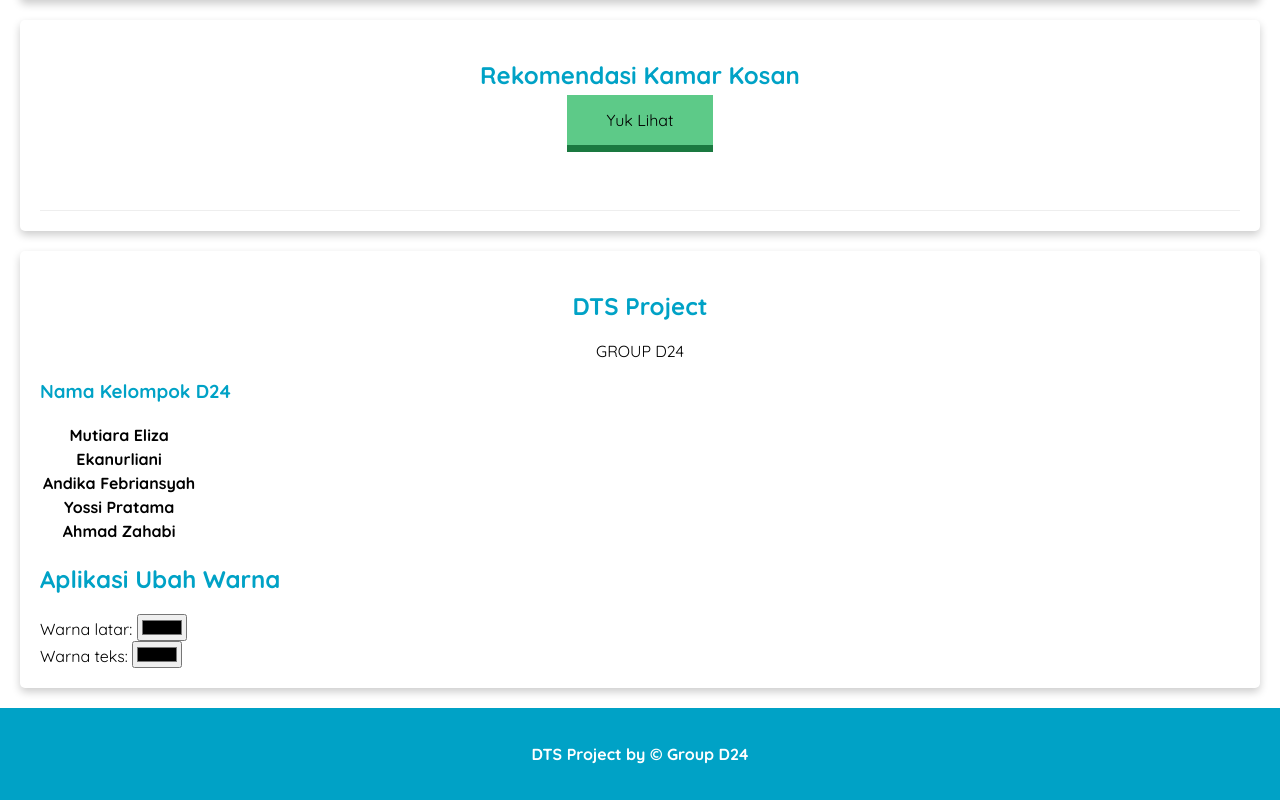
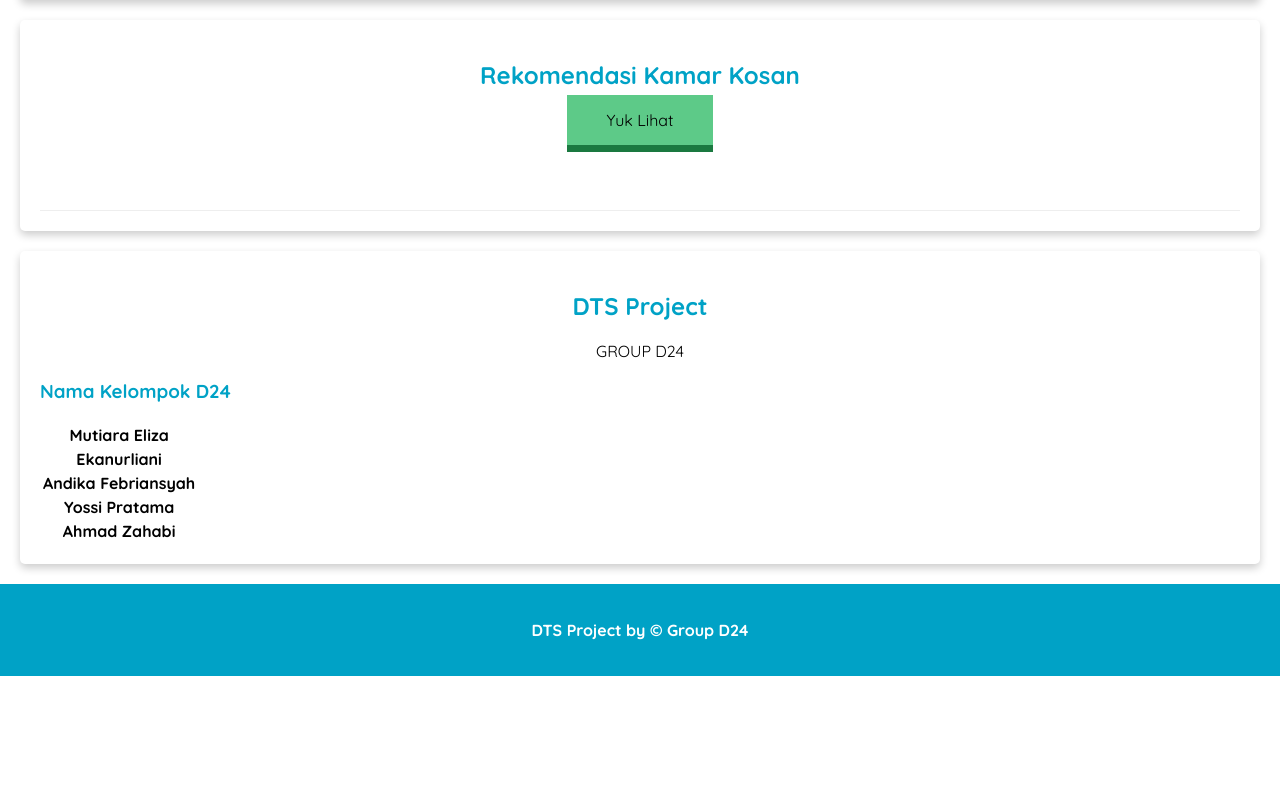
Before and after one commit to MutiaraEliza/projectD24, a plain HTML site: page index.html in a window 1280 px wide. Shown: the part 1340-2140 px from the top of the page. After the commit the page ends 2016 px from the top, so only its background shows below. Drawn offline with Linux system fonts and the light colour scheme.

Commit message:
Update index.html

```diff
--- a/index.html
+++ b/index.html
@@ -114,18 +114,11 @@
 						</tr>
 					</table>
 				</section>
-				<h1>Aplikasi Ubah Warna</h1>
-    			<label>Warna latar: </label>
-			    <input type="color" id="bg-color" />
-			    <br>
-			    <label>Warna teks: </label>
-			    <input type="color" id="text-color" />
 			</div>
 		</aside>
 	</main>
 	<footer>
 		<p>DTS Project by &#169; Group D24 </p>
 	</footer>
-	<script src="assets/DOM.js"></script>
 </body>
 </html>
```
